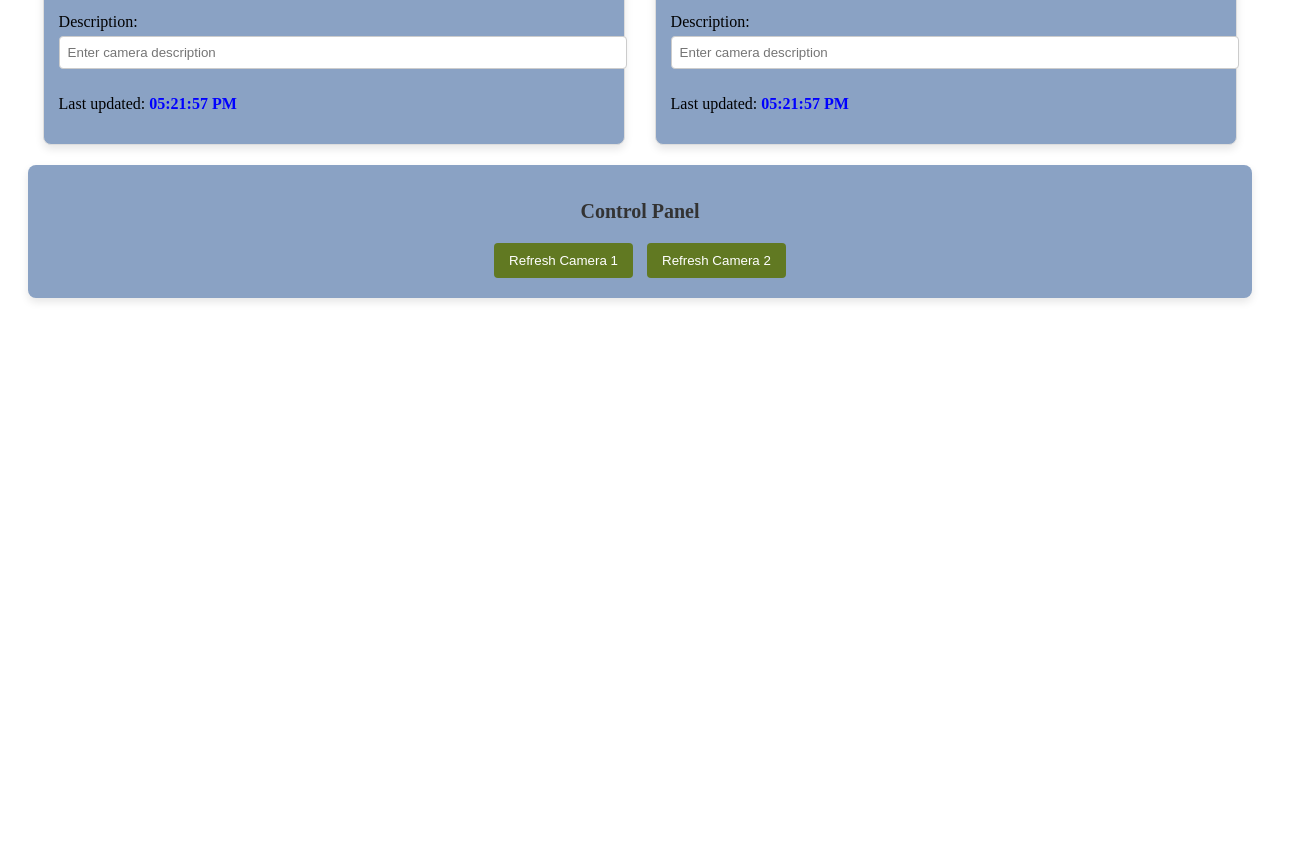
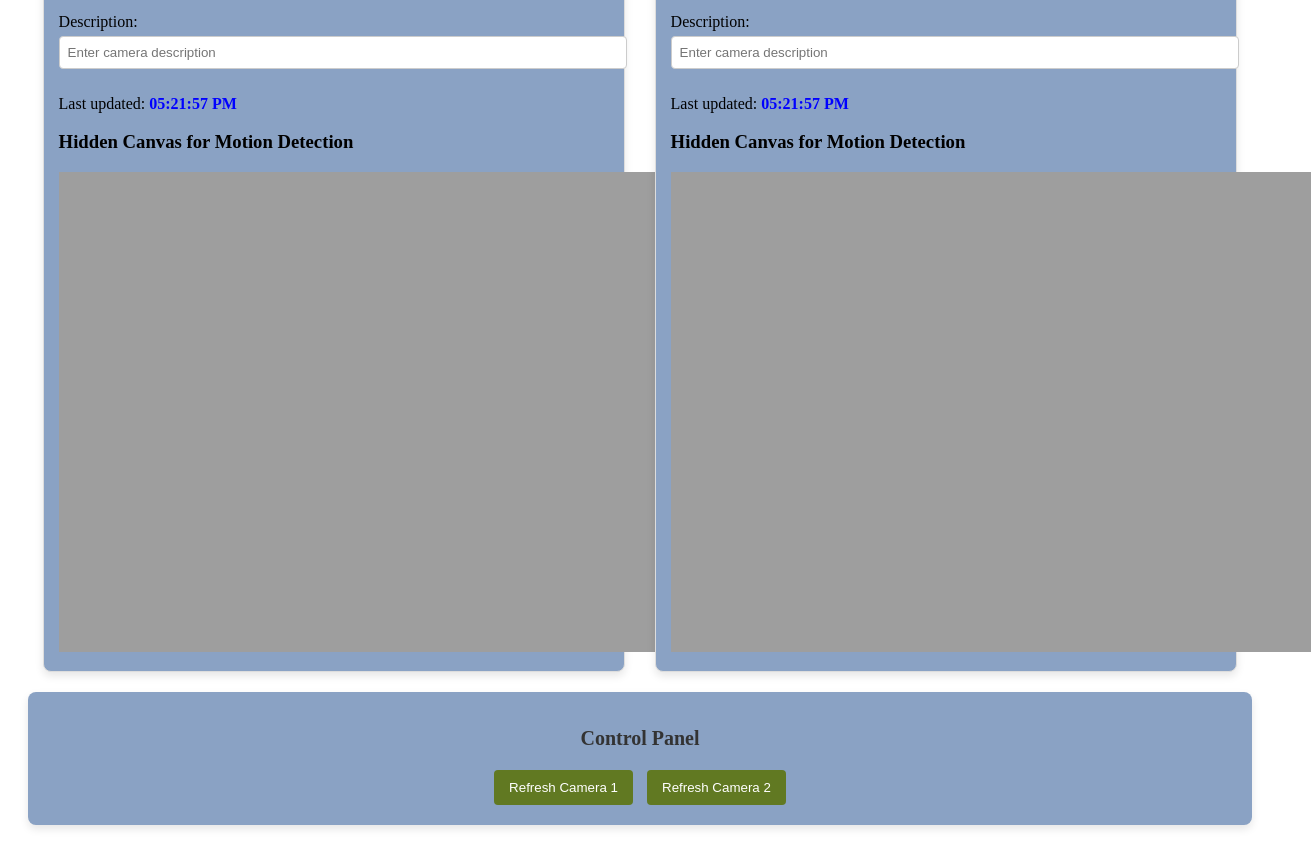
Before and after one commit to DMoncayo999/GuardiCam-SecuritySystem, a website: page public/index.html in a window 1280 px wide. Shown: the part 660-1505 px from the top of the page, 1311 px wide, since content can reach past the window. Before the commit the page ends 978 px from the top, so only its background shows below. Drawn offline with Linux system fonts and the light colour scheme.

Commit message:
Start code for motion sensor

```diff
--- a/public/index.html
+++ b/public/index.html
@@ -18,15 +18,19 @@
             <img id="cam1" src="http://192.168.1.100/capture" alt="Camera 1 Feed" width="640" height="480">
             <p>Description: <input type="text" id="cam1-description" placeholder="Enter camera description"></p>
             <p>Last updated: <span id="cam1-time"></span></p>
+            <h3>Hidden Canvas for Motion Detection </h3>
+            <canvas id="canvas1" width="640" height="480"></canvas>
         </div>
 
     <!-- Camera 2 Stream -->
 
         <div class="camera-feed">
             <h2>Camera 2</h2>
-            <img id="cam2" src="http://192.168.1.100/capture" alt="Camera 2 Feed" width="640" height="480">
+            <img id="cam2" src="http://192.168.1.101/capture" alt="Camera 2 Feed" width="640" height="480">
             <p>Description: <input type="text" id="cam2-description" placeholder="Enter camera description"></p>
             <p>Last updated: <span id="cam2-time"></span></p>
+            <h3>Hidden Canvas for Motion Detection </h3>
+            <canvas id="canvas2" width="640" height="480"></canvas>
         </div>
     </div>
 
--- a/public/script.js
+++ b/public/script.js
@@ -1,4 +1,8 @@
 document.addEventListener('DOMContentLoaded', () => {
+    let previousFrame1 = null; // Initialize previousFrame1
+    let previousFrame2 = null; // Initialize previousFrame2
+
+
     // Function to load the saved description from localStorage
     function loadDescription(cameraId) {
         const description = localStorage.getItem(`${cameraId}-description`);
@@ -10,6 +14,7 @@ document.addEventListener('DOMContentLoaded', () => {
             descriptionInput.value = description; // Load the saved description
         }
     }
+
 
     // Function to refresh the camera feed by forcing the image to reload
     function refreshFeed(cameraId) {
@@ -56,6 +61,114 @@ document.addEventListener('DOMContentLoaded', () => {
     // Keep updating the timestamp every few seconds (e.g., every 3 seconds)
     setInterval(updateTime, 3000);
 
+
+    // Function to refresh the camera feed and draw on canvas, returns a Promise with ImageData
+    function refreshImage(cameraId, canvasId) {
+        return new Promise((resolve, reject) => {
+            let img = document.getElementById(cameraId);
+            let canvas = document.getElementById(canvasId);
+            let context = canvas.getContext('2d');
+
+            // Set CORS to anonymous if the image is from another origin
+            img.crossOrigin = 'anonymous';
+
+            // Force the image to refresh by adding a timestamp to the URL
+            img.src = img.src.split('?')[0] + '?' + new Date().getTime();
+
+            // Once the image is loaded, draw it on the canvas
+            img.onload = function () {
+                context.drawImage(img, 0, 0, canvas.width, canvas.height);
+                try {
+                    let imageData = context.getImageData(0, 0, canvas.width, canvas.height);
+                    resolve(imageData);  // Return the ImageData once the image is drawn
+                } catch (error) {
+                    console.error('Error accessing image data:', error); // Log error
+                    reject('Security error or CORS issue');
+                }
+            };
+
+            // Handle image load error
+            img.onerror = function () {
+                reject('Image failed to load');
+            };
+        });
+    }
+
+    // Function to detect motion in camera feeds
+    function detectMotion() {
+        Promise.all([
+            refreshImage('cam1', 'canvas1'),
+            refreshImage('cam2', 'canvas2')
+        ]).then(([currentFrame1, currentFrame2]) => {
+            // Ensure there is a previous frame to compare with
+            if (previousFrame1 && previousFrame2) {
+                let motion1 = compareFrames(currentFrame1, previousFrame1, 'canvas1');
+                let motion2 = compareFrames(currentFrame2, previousFrame2, 'canvas2');
+
+                if (motion1) {
+                    notifyMotion('Motion detected on Camera 1');
+                }
+                if (motion2) {
+                    notifyMotion('Motion detected on Camera 2');
+                }
+            }
+
+            // Update previous frames for the next comparison
+            previousFrame1 = currentFrame1;
+            previousFrame2 = currentFrame2;
+        }).catch(error => {
+            console.error('Error detecting motion:', error);
+        });
+    }
+
+    // Compare two frames pixel by pixel, highlight motion on the canvas
+    function compareFrames(currentFrame, previousFrame, canvasId) {
+        let motionThreshold = 50; // Sensitivity threshold
+        let diffCount = 0;
+        let canvas = document.getElementById(canvasId);
+        let context = canvas.getContext('2d');
+
+        context.beginPath(); // Start drawing highlights for motion
+
+        for (let i = 0; i < currentFrame.data.length; i += 4) {
+            let rDiff = Math.abs(currentFrame.data[i] - previousFrame.data[i]);
+            let gDiff = Math.abs(currentFrame.data[i + 1] - previousFrame.data[i + 1]);
+            let bDiff = Math.abs(currentFrame.data[i + 2] - previousFrame.data[i + 2]);
+
+            if (rDiff > motionThreshold || gDiff > motionThreshold || bDiff > motionThreshold) {
+                diffCount++;
+                // Highlight the motion on the canvas by drawing small rectangles
+                let x = (i / 4) % canvas.width;
+                let y = Math.floor((i / 4) / canvas.width);
+                context.rect(x, y, 1, 1); // Draw a small rectangle at the pixel
+            }
+        }
+
+        context.strokeStyle = 'red'; // Color for motion highlights
+        context.stroke(); // Draw all motion areas
+
+        return diffCount > 1000; // Motion detected if enough pixels have changed
+    }
+
+
+    // Function to notify when motion is detected (browser notifications)
+    function notifyMotion(message) {
+        console.log(message); // Log to the console
+
+        // Browser notification (if allowed)
+        if (Notification.permission === 'granted') {
+            new Notification(message);
+        } else if (Notification.permission !== 'denied') {
+            Notification.requestPermission().then(permission => {
+                if (permission === 'granted') {
+                    new Notification(message);
+                }
+            });
+        }
+    }
+    // Run the motion detection every 2 seconds
+    setInterval(detectMotion, 2000);
+
     // Load saved descriptions for both cameras on page load
     loadDescription('cam1');
     loadDescription('cam2');
```
